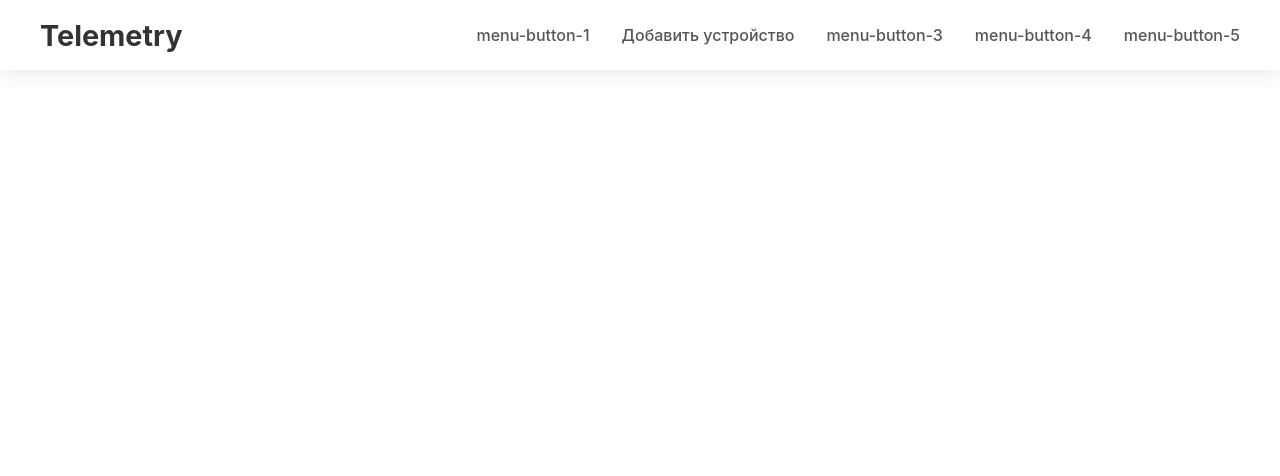
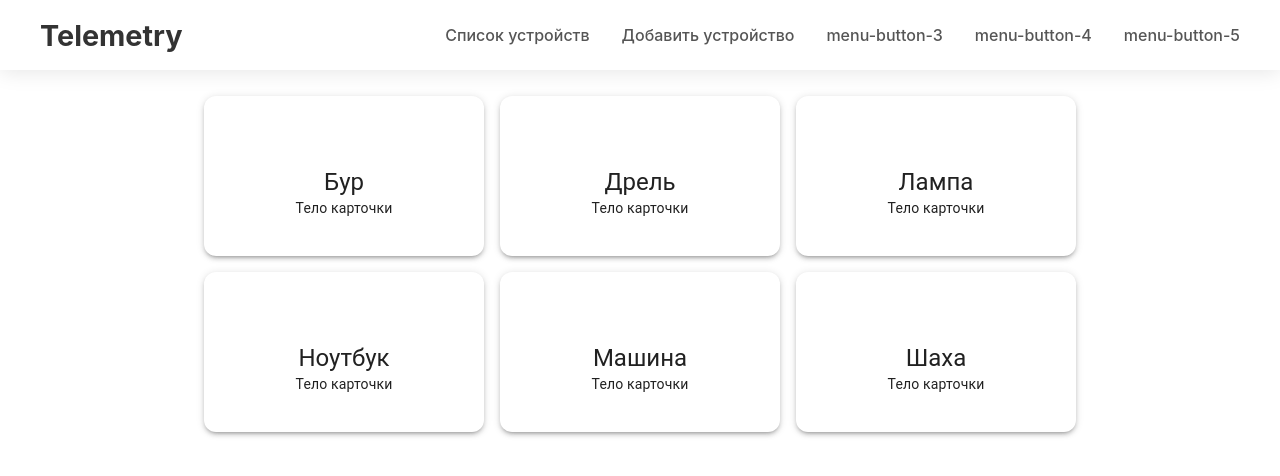
Before and after one commit to NikishinEvgeniy/telemetry-web, a React (Create React App) app: page /list in a window 1280 px wide. Shown: the top 476 px of the page. Built offline with nearby package versions, Linux system fonts and the light colour scheme; the HTML template or start-up script is replaced by a standard one.

Commit message:
[T-017] Добавление страницы списка устройств

```diff
--- a/package.json
+++ b/package.json
@@ -5,7 +5,8 @@
   "dependencies": {
     "@emotion/react": "^11.14.0",
     "@emotion/styled": "^11.14.1",
-    "@mui/material": "^7.3.7",
+    "@mui/icons-material": "^7.3.8",
+    "@mui/material": "^7.3.8",
     "@testing-library/dom": "^10.4.1",
     "@testing-library/jest-dom": "^6.9.1",
     "@testing-library/react": "^16.3.2",
--- a/src/App.js
+++ b/src/App.js
@@ -1,7 +1,8 @@
 import React from 'react';
 import { BrowserRouter, Routes, Route } from 'react-router-dom';
 import Header from './components/header/Header';
-import AdditionDeviceForm from './components/form/addition/AdditionDeviceForm';
+import AdditionDeviceForm from './components/addition/form/AdditionDeviceForm';
+import DeviceListPage from './components/list/page/DeviceListPage';
 
 function App() {
   return (
@@ -10,6 +11,7 @@ function App() {
             <Header />
             <Routes>
                 <Route path="/addition" element={<AdditionDeviceForm />} />
+                <Route path="/list" element={<DeviceListPage />} />
             </Routes>
         </BrowserRouter>
       </div>
--- a/src/components/header/Header.js
+++ b/src/components/header/Header.js
@@ -4,7 +4,7 @@ import styles from './Header.module.css';
 
 const Header = () => {
     const menuItems = [
-        { path: '/', label: 'menu-button-1' },
+        { path: '/list', label: 'Список устройств' },
         { path: '/addition', label: 'Добавить устройство' },
         { path: '/services', label: 'menu-button-3' },
         { path: '/portfolio', label: 'menu-button-4' },
--- /dev/null
+++ b/src/components/list/card/DeviceCard.js
@@ -0,0 +1,28 @@
+import React from 'react';
+import { Card, CardContent, CardActionArea, Typography } from '@mui/material';
+
+function DeviceCard({ device }) {
+    return (
+        <Card sx={{
+            width: 280,
+            height: 160,
+            borderRadius: 3,
+            boxShadow: 3
+        }}>
+            <CardActionArea sx={{ height: '100%' }}>
+                <CardContent sx={{
+                    height: '100%',
+                    display: 'flex',
+                    flexDirection: 'column',
+                    justifyContent: 'center',
+                    textAlign: 'center'
+                }}>
+                    <Typography variant="h5">{device.name}</Typography>
+                    <Typography variant="body2">Тело карточки</Typography>
+                </CardContent>
+            </CardActionArea>
+        </Card>
+    );
+}
+
+export default DeviceCard;
--- /dev/null
+++ b/src/components/list/list/DeviceList.js
@@ -0,0 +1,13 @@
+import React from 'react';
+import { Grid } from '@mui/material';
+import DeviceCard from '../card/DeviceCard';
+
+function DeviceList({ devices }) {
+    return (
+        <Grid container spacing={2} justifyContent="center" alignItems= "center">
+            {devices.map((device) => <DeviceCard device={device}/> )}
+        </Grid>
+    );
+}
+
+export  default DeviceList;
--- /dev/null
+++ b/src/components/list/page/DeviceListPage.js
@@ -0,0 +1,24 @@
+import React from 'react';
+import { Container, Toolbar } from '@mui/material';
+import DeviceList from '../list/DeviceList';
+
+function DeviceListPage() {
+
+    const devices = [
+        { id: 1, name: 'Бур' },
+        { id: 2, name: 'Дрель' },
+        { id: 3, name: 'Лампа' },
+        { id: 4, name: 'Ноутбук' },
+        { id: 5, name: 'Машина' },
+        { id: 6, name: 'Шаха' }
+    ];
+
+    return (
+        <Container sx={{ py: 4 }}>
+            <Toolbar />
+            <DeviceList devices={devices} />
+        </Container>
+    );
+};
+
+export default DeviceListPage;
```
Also changed, not shown: src/components/addition/form/AdditionDeviceForm.js (renamed from src/components/form/addition/AdditionDeviceForm.js), 1 other file (tests, documents, lock files or other folders).
